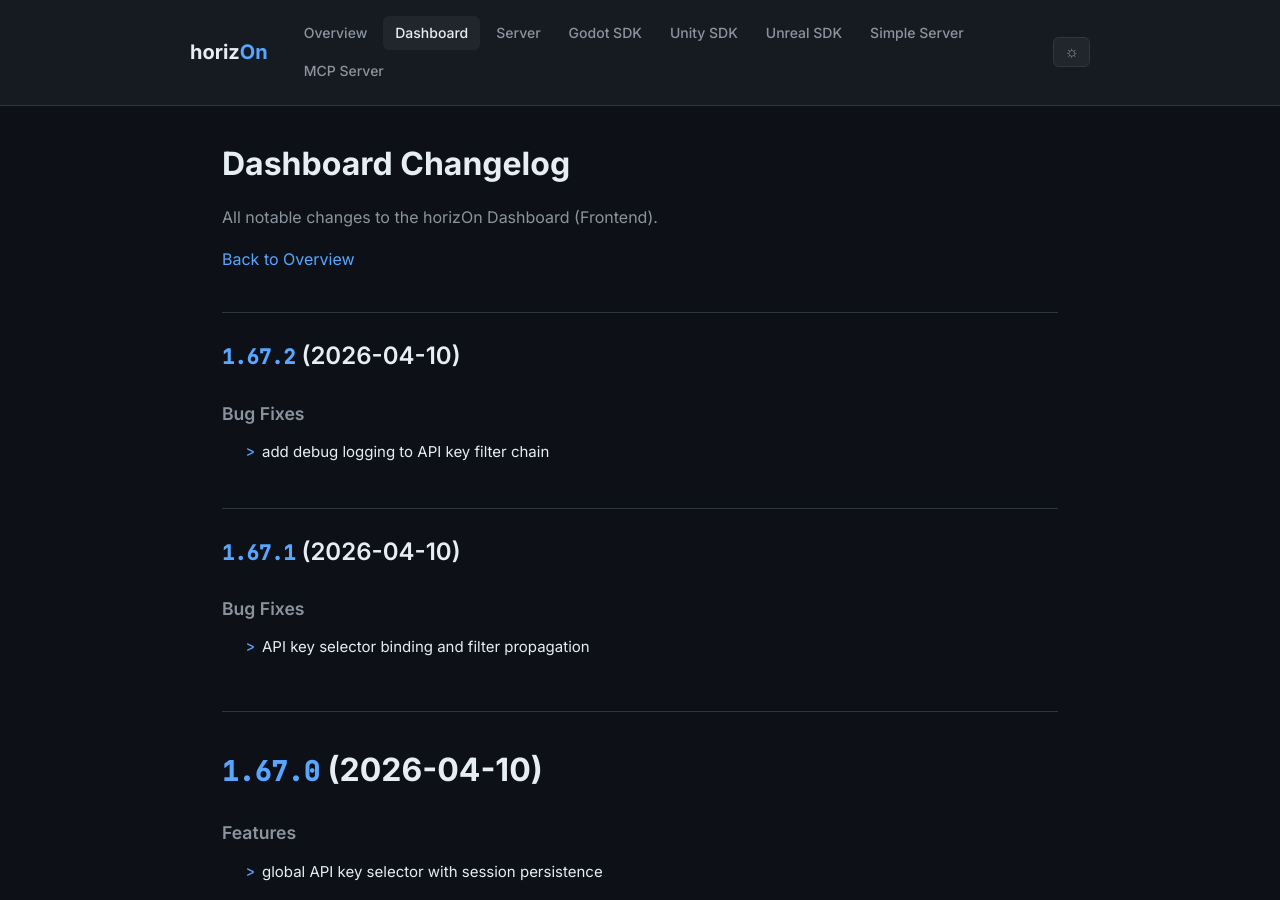
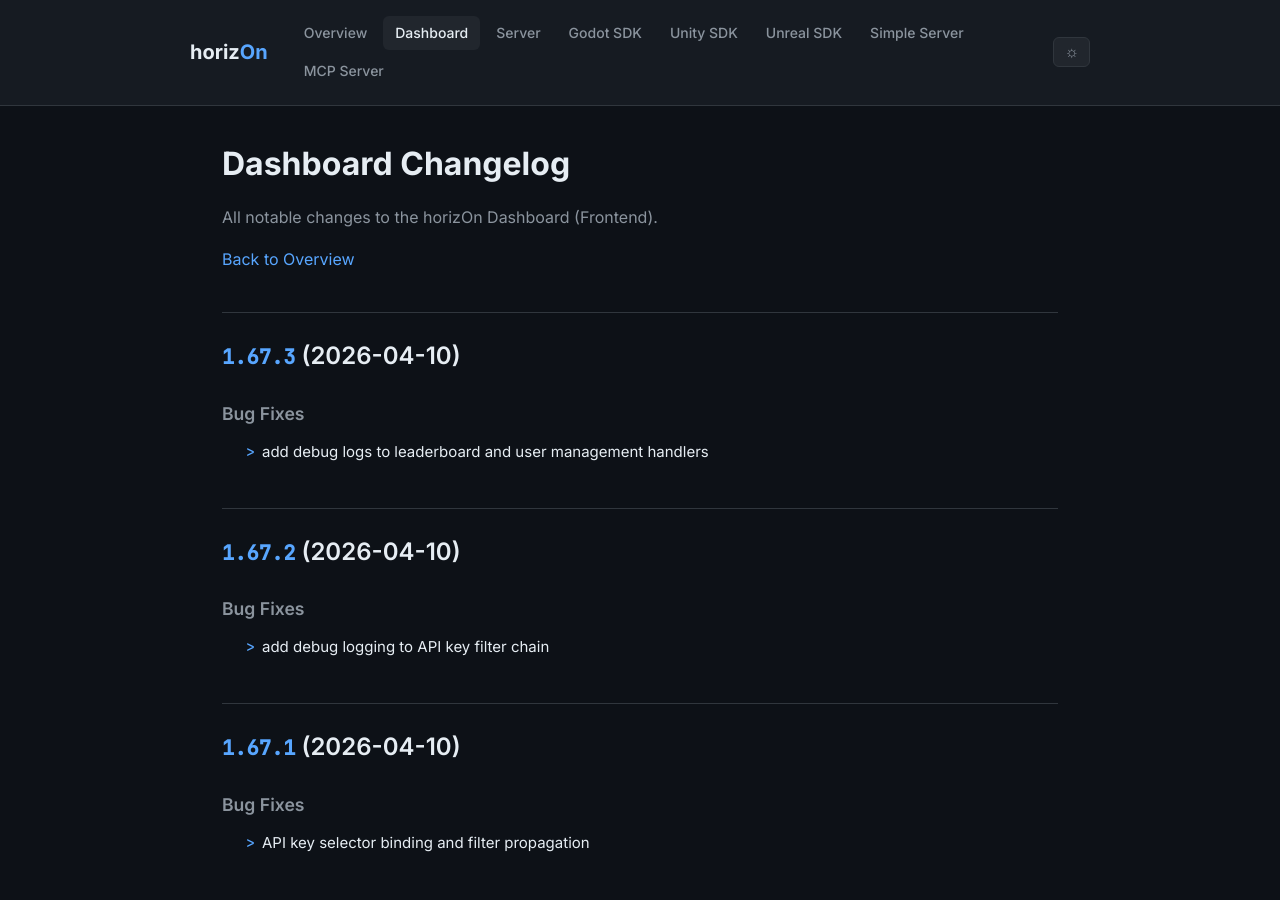
Before and after one commit to ProjectMakersDE/horizOn-Changelog, a Jekyll site: the page built from dashboard-changelog.md, in a window 1280 px wide and 900 px high. Built offline with Jekyll 4.4.1, drawn with Linux system fonts in a browser that asks for light colours.

Commit message:
chore: sync changelogs [skip ci]

```diff
--- a/dashboard-changelog.md
+++ b/dashboard-changelog.md
@@ -8,6 +8,13 @@ title: Dashboard Changelog
 All notable changes to the horizOn Dashboard (Frontend).
 
 [Back to Overview](.)
+
+## [1.67.3](https://github.com/ProjectMakersDE/horizOn-Dashboard/compare/v1.67.2...v1.67.3) (2026-04-10)
+
+
+### Bug Fixes
+
+* add debug logs to leaderboard and user management handlers ([bc6c732](https://github.com/ProjectMakersDE/horizOn-Dashboard/commit/bc6c732c934e28d679a2ad1be1a2f7e20867e38c))
 
 ## [1.67.2](https://github.com/ProjectMakersDE/horizOn-Dashboard/compare/v1.67.1...v1.67.2) (2026-04-10)
 
```
Also changed, not shown: index.md (+1 -1 lines).
